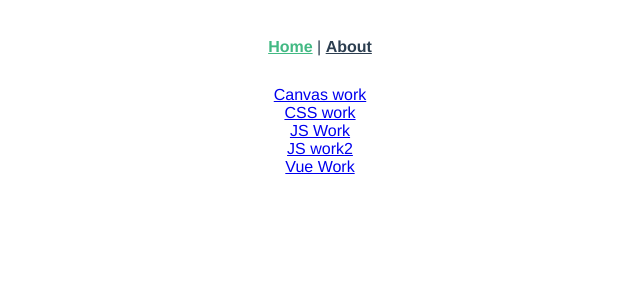
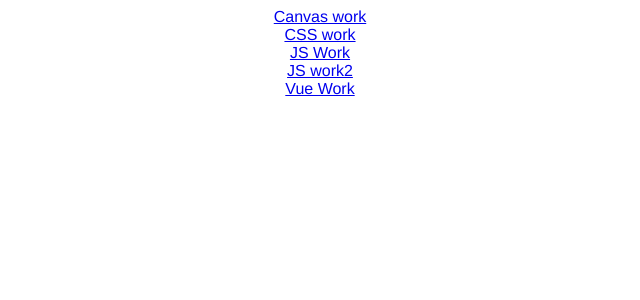
Before and after one commit to nesteiner/htmlwork, a Vue app: page / in a window 1280 px wide. Shown: the top 300 px of the page, without its empty margins (320-960 px from the left). Built offline with nearby package versions, Linux system fonts and the light colour scheme.

Commit message:
some adjust for router

```diff
--- a/src/App.vue
+++ b/src/App.vue
@@ -1,8 +1,4 @@
 <template>
-  <div id="nav">
-    <router-link to="/">Home</router-link> |
-    <router-link to="/about">About</router-link>
-  </div>
   <router-view/>
 </template>
 
--- a/src/router/index.ts
+++ b/src/router/index.ts
@@ -1,4 +1,4 @@
-import { createRouter, createWebHistory, RouteRecordRaw } from 'vue-router'
+import { createRouter, createWebHistory, RouteRecordRaw, createWebHashHistory } from 'vue-router'
 import Home from '../views/Home.vue'
 
 const routes: Array<RouteRecordRaw> = [
@@ -44,7 +44,7 @@ const routes: Array<RouteRecordRaw> = [
 ]
 
 const router = createRouter({
-	history: createWebHistory(process.env.BASE_URL),
+	history: createWebHashHistory(process.env.BASE_URL),
 	routes
 })
 
```
Also changed, not shown: package.json (indentation only), 10 other files (tests, documents, lock files or other folders).
